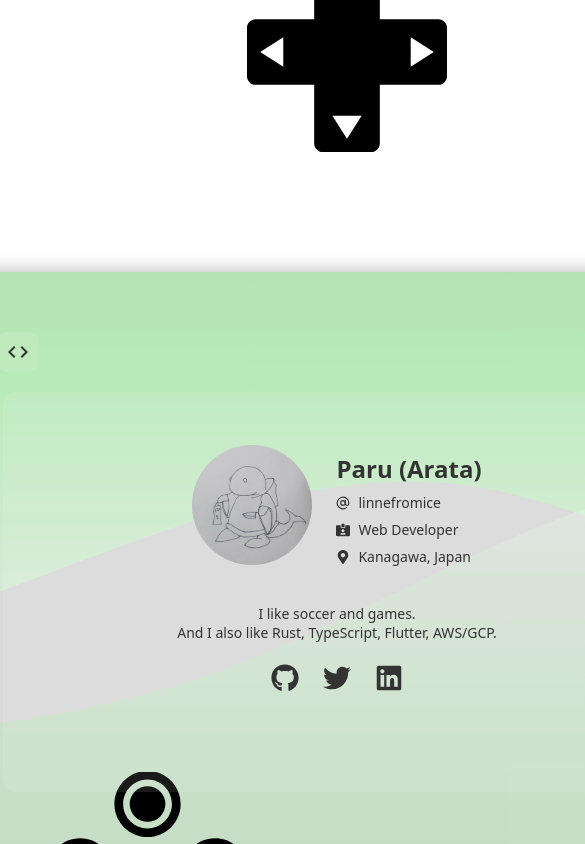
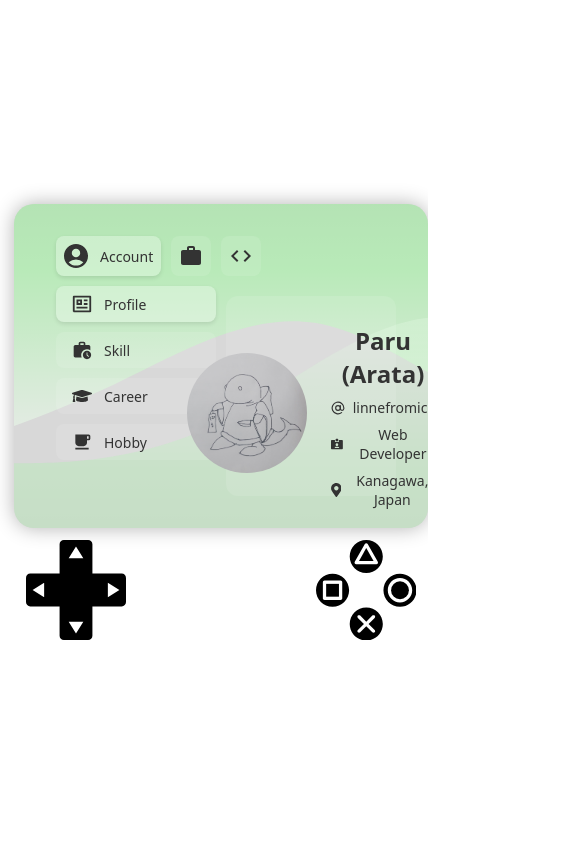
Before and after one commit to linnefromice/portfolio_two, a React (Vite) app: page / in a window 390 px wide. Shown: the top 844 px of the page, 585 px wide, since content can reach past the window. Built offline with nearby package versions, Linux system fonts and the light colour scheme.

Commit message:
cross-key and ps-btn are placed at bottom when sp-mode

```diff
--- a/src/App.css
+++ b/src/App.css
@@ -113,7 +113,7 @@
   }
 }
 
-/* ダークモード対応 */
+/* support dark mode */
 /* @media (prefers-color-scheme: dark) {
   .screen-container {
     background-color: #000;
@@ -128,7 +128,7 @@
   }
 } */
 
-/* レスポンシブ対応 */
+/* responsive */
 @media (max-width: 1024px) {
   .game-console {
     max-width: 900px;
@@ -140,19 +140,52 @@
 }
 
 @media (max-width: 768px) {
+  #root {
+    padding: 1rem;
+  }
+
   .game-console {
     flex-direction: column;
+    gap: 12px;
+    padding: 10px;
+  }
+
+  .screen-container {
+    width: 100%;
+    padding: 20px;
+    min-height: 400px;
+  }
+
+  .controllers-container {
+    display: flex;
+    justify-content: space-between;
+    align-items: center;
+    width: 100%;
+    max-width: 400px;
+    margin: 0 auto;
   }
 
   .controller {
-    width: 200px;
+    width: 120px;
   }
 
-  .controller.left img {
-    transform: rotate(90deg);
+  .controller.left img,
+  .controller.right img {
+    transform: none;
   }
 
-  .controller.right img {
-    transform: rotate(-90deg);
+  .controller:hover img {
+    transform: scale(1.1);
   }
 }
+
+@media (max-width: 480px) {
+  .screen-container {
+    padding: 12px;
+    min-height: 300px;
+  }
+
+  .controller {
+    width: 100px;
+  }
+}
--- a/src/App.tsx
+++ b/src/App.tsx
@@ -6,9 +6,6 @@ import Menus from "./ui/Menus";
 const App = () => {
   return (
     <div className="game-console flex-center">
-      <div className="controller left">
-        <img src={buttonLeft} alt="Left Controller" />
-      </div>
       <div className="screen-container">
         <div className="stream-background">
           <div className="stream-top" />
@@ -18,8 +15,13 @@ const App = () => {
           <Menus />
         </div>
       </div>
-      <div className="controller right">
-        <img src={buttonRight} alt="Right Controller" />
+      <div className="controllers-container">
+        <div className="controller left">
+          <img src={buttonLeft} alt="Left Controller" />
+        </div>
+        <div className="controller right">
+          <img src={buttonRight} alt="Right Controller" />
+        </div>
       </div>
     </div>
   );
--- a/src/ui/Content/Career.css
+++ b/src/ui/Content/Career.css
@@ -79,11 +79,10 @@
 .career-detail-item {
   width: 100%;
   text-align: left;
-  margin: 2px 0; /* 行間を縮小 */
+  margin: 2px 0;
   padding: 0;
 }
 
-/* スクロールバーのスタイル */
 .career-content::-webkit-scrollbar {
   width: 8px;
 }
--- a/src/ui/Content/Hobby.css
+++ b/src/ui/Content/Hobby.css
@@ -10,7 +10,7 @@
 
 .hobby-grid {
   display: grid;
-  grid-template-columns: repeat(2, 1fr); /* 2列のグリッド */
+  grid-template-columns: repeat(2, 1fr);
   gap: 16px;
   width: 100%;
   animation: slideIn 0.3s ease;
@@ -89,7 +89,6 @@
   }
 }
 
-/* スクロールバーのスタイル */
 .hobby-content::-webkit-scrollbar {
   width: 8px;
 }
--- a/src/ui/Content/Profile.css
+++ b/src/ui/Content/Profile.css
@@ -9,7 +9,6 @@
   animation: fadeIn 0.3s ease;
 }
 
-/* 新しく追加する上部セクションのスタイル */
 .profile-top-section {
   width: 100%;
   display: flex;
@@ -29,16 +28,15 @@
   align-items: center;
   justify-content: center;
   line-height: 0;
-  flex-shrink: 0; /* アバターのサイズを固定 */
+  flex-shrink: 0;
 }
 
-/* 右側のコンテンツを包むコンテナ */
 .profile-info-container {
   display: flex;
   flex-direction: column;
   align-items: flex-start;
   gap: 8px;
-  padding-top: 8px; /* アバターとの位置調整 */
+  padding-top: 8px;
 }
 
 .profile-avatar img {
@@ -51,7 +49,7 @@
 .profile-name {
   font-size: 24px;
   font-weight: 600;
-  margin: 0; /* マージンをリセット */
+  margin: 0;
 }
 
 .profile-info-row {
--- a/src/ui/Content/Side/InfoBase.css
+++ b/src/ui/Content/Side/InfoBase.css
@@ -49,7 +49,6 @@
   border-radius: 8px;
 }
 
-/* 複数画像がある場合のスタイル */
 .info-images {
   width: 100%;
   height: 100%;
@@ -174,7 +173,6 @@
   color: #646cff;
 }
 
-/* スクロールバーのスタイル */
 .info-content::-webkit-scrollbar {
   width: 8px;
 }
```
